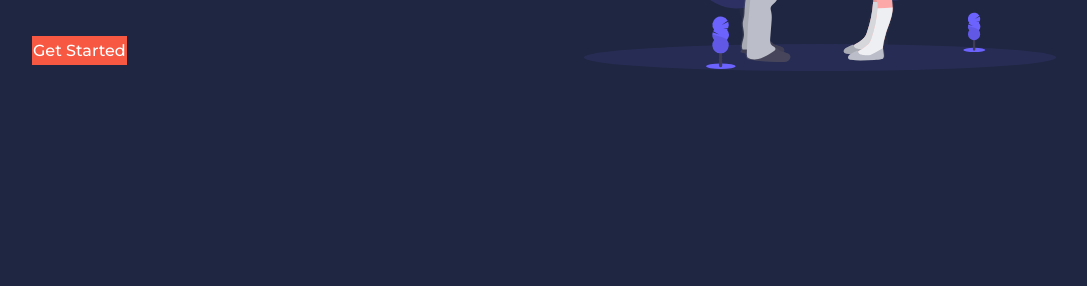
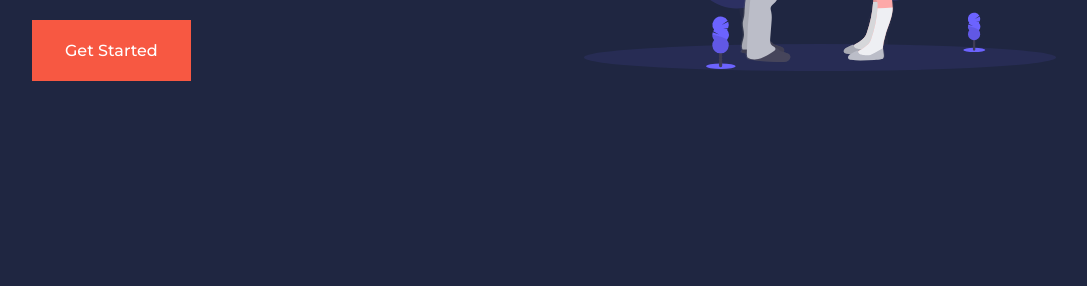
Before and after one commit to SarunasDov/New-Design, a plain HTML site: page index.html in a window 1280 px wide. Shown: the part 447-733 px from the top of the page, without its empty margins (96-1183 px from the left). Drawn offline with nearby package versions, Linux system fonts and the light colour scheme.

Commit message:
patvarkymas

```diff
--- a/css/style.css
+++ b/css/style.css
@@ -87,7 +87,7 @@ img {
     display: inline-block;
     background: var(--color-white);
     color: var(--color-black);
-    padding: 1rem 2 rem;
+    padding: 1rem 2rem;
     border: 1px solid transparent;
     font-weight: 500;
     transition: var(--transition);
--- a/index.html
+++ b/index.html
@@ -5,10 +5,12 @@
     <meta charset="UTF-8">
     <meta http-equiv="X-UA-Compatible" content="IE=edge">
     <meta name="viewport" content="width=device-width, initial-scale=1.0">
-    <title>Responsive Multipage Education Website</title>
+    <title>Responsive Multipage Education Website Using HTML, CSS & JavaScript</title>
 
+    <!-- ICONSCOUT CDN-->
     <link rel="stylesheet" href="https://unicons.iconscout.com/release/v2.1.6/css/unicons.css">
 
+    <!-- GOOGLE FONTS (MONTSERRAT)-->
     <link rel="preconnect" href="https://fonts.googleapis.com">
     <link rel="preconnect" href="https://fonts.gstatic.com" crossorigin>
     <link href="https://fonts.googleapis.com/css2?family=Montserrat:wght@300;400;500;600;700;800;900&display=swap"
@@ -21,9 +23,7 @@
 <body>
     <nav>
         <div class="container nav__container">
-            <a href="index.html">
-                <h4>EGATOR</h4>
-            </a>
+            <a href="index.html"><h4>EGATOR</h4></a>
             <ul class="nav__menu">
                 <li><a href="index.html">Home</a></li>
                 <li><a href="about.html">About</a></li>
```
